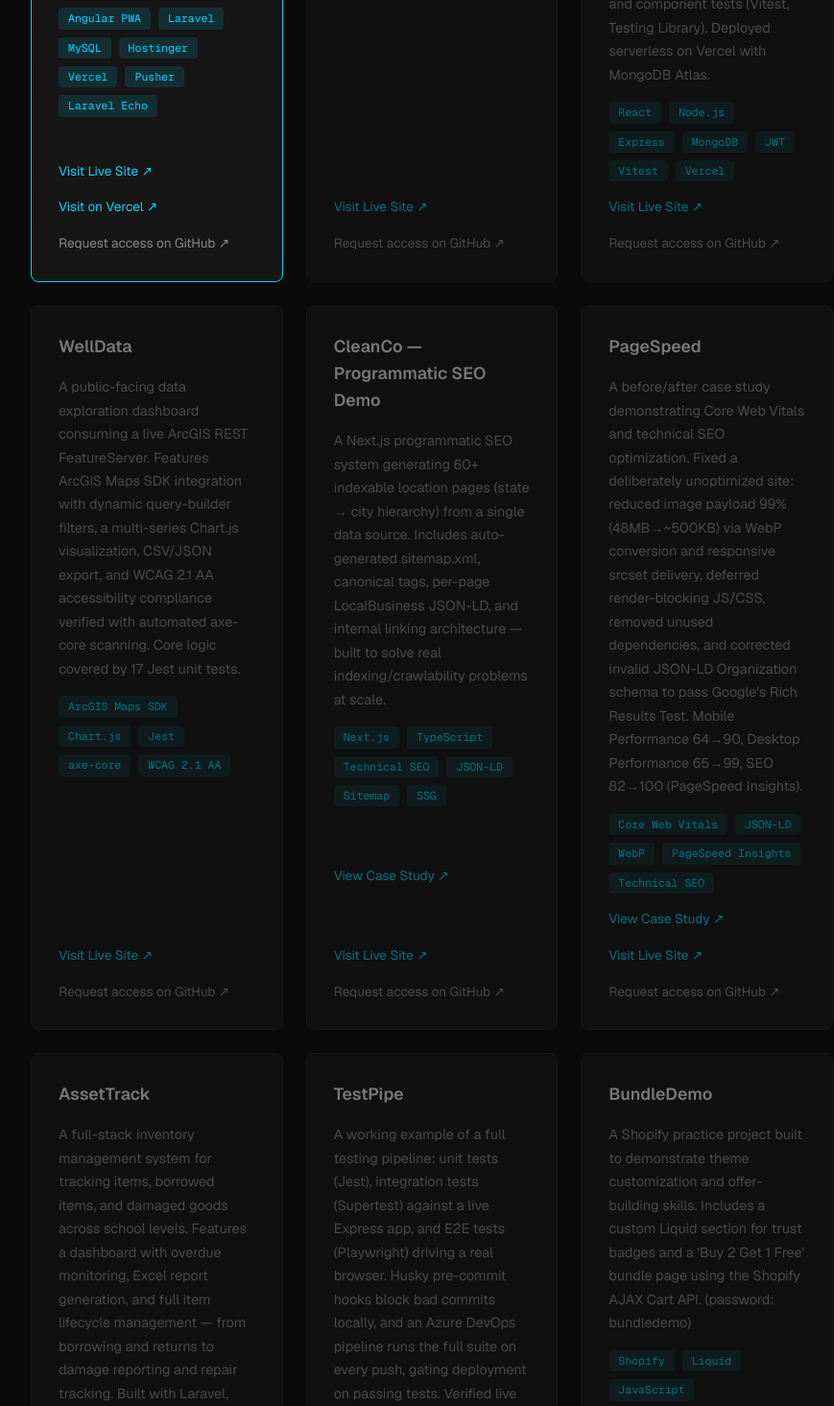
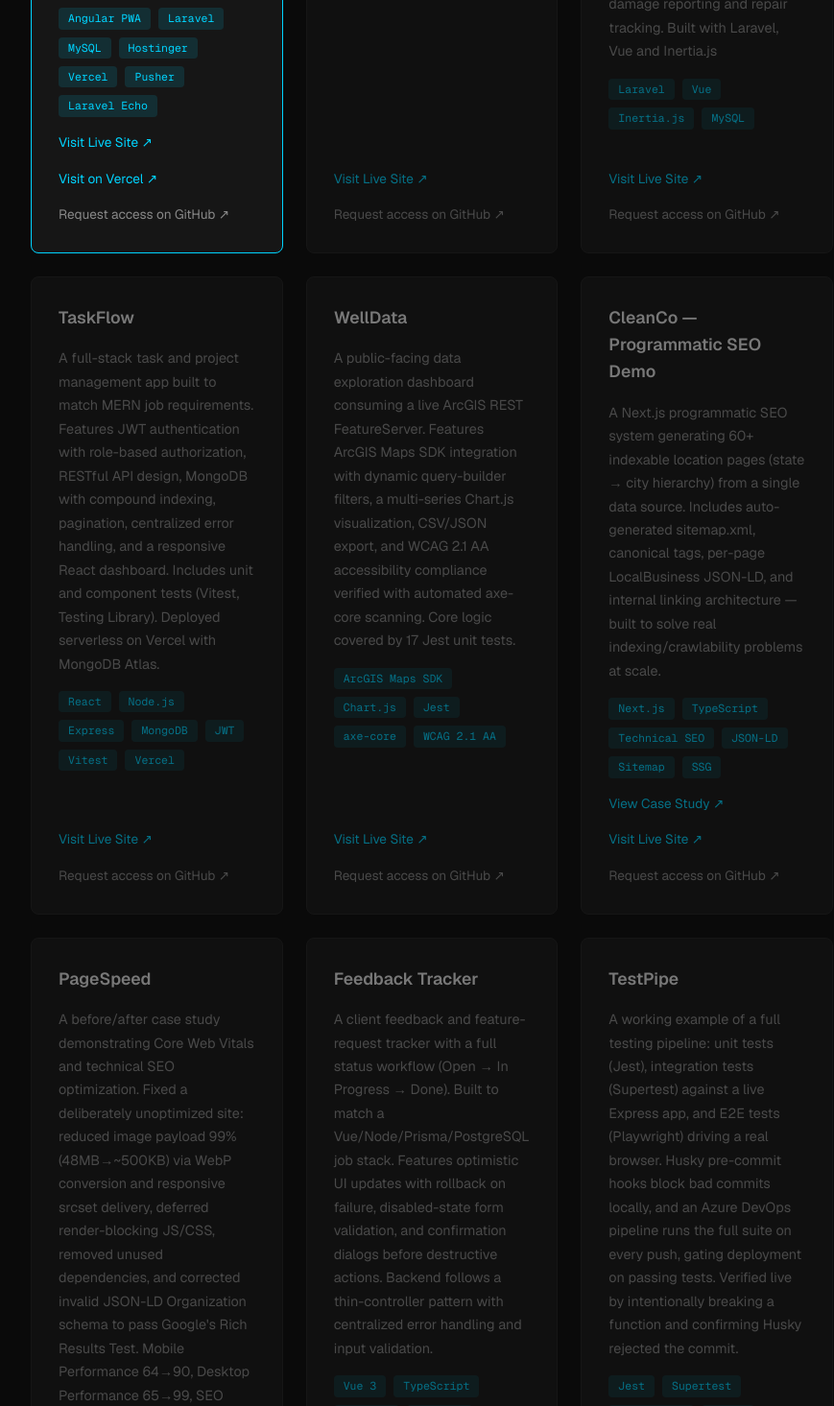
Before and after one commit to alexiseluzon/Portfolio, a Next.js app: page / in a window 1280 px wide. Shown: the part 3080-4545 px from the top of the page at 96% size, without its empty margins (190-1059 px from the left). Built offline with nearby package versions, Linux system fonts and the light colour scheme.

Commit message:
Added feedback tracker PEVN project

```diff
--- a/components/Projects.tsx
+++ b/components/Projects.tsx
@@ -18,6 +18,15 @@ const projects = [
     tags: ["CSS", "JS", "Laravel", "MySQL", "Hostinger"],
     link: "https://stayswift.pedialink.site",
     github: "https://github.com/alexiseluzon/LaravelLuminaries-StaySwift-Hotel-Reservation-Application",
+    featured: false,
+  },
+  {
+    title: "AssetTrack",
+    description:
+      "A full-stack inventory management system for tracking items, borrowed items, and damaged goods across school levels. Features a dashboard with overdue monitoring, Excel report generation, and full item lifecycle management — from borrowing and returns to damage reporting and repair tracking. Built with Laravel, Vue and Inertia.js",
+    tags: ["Laravel", "Vue", "Inertia.js", "MySQL"],
+    link: "https://inventory-laravel-inertia.pedialink.site",
+    github: "https://github.com/alexiseluzon/Inventory-Laravel-Inertia",
     featured: false,
   },
   {
@@ -59,12 +68,12 @@ const projects = [
     featured: false,
   },
   {
-    title: "AssetTrack",
+    title: "Feedback Tracker",
     description:
-      "A full-stack inventory management system for tracking items, borrowed items, and damaged goods across school levels. Features a dashboard with overdue monitoring, Excel report generation, and full item lifecycle management — from borrowing and returns to damage reporting and repair tracking. Built with Laravel, Vue and Inertia.js",
-    tags: ["Laravel", "Vue", "Inertia.js", "MySQL"],
-    link: "https://inventory-laravel-inertia.pedialink.site",
-    github: "https://github.com/alexiseluzon/Inventory-Laravel-Inertia",
+      "A client feedback and feature-request tracker with a full status workflow (Open → In Progress → Done). Built to match a Vue/Node/Prisma/PostgreSQL job stack. Features optimistic UI updates with rollback on failure, disabled-state form validation, and confirmation dialogs before destructive actions. Backend follows a thin-controller pattern with centralized error handling and input validation.",
+    tags: ["Vue 3", "TypeScript", "Node.js", "Express", "Prisma", "PostgreSQL", "Vercel"],
+    link: "https://feedback-track.vercel.app",
+    github: "https://github.com/alexiseluzon/Feedback-Tracker",
     featured: false,
   },
   {
```
